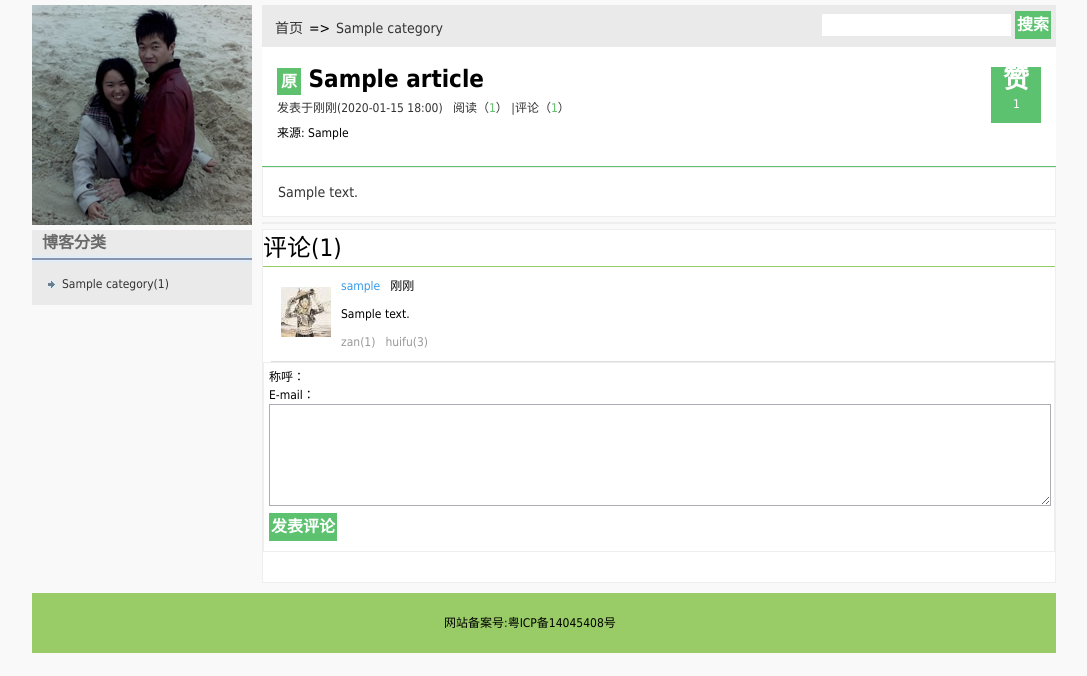
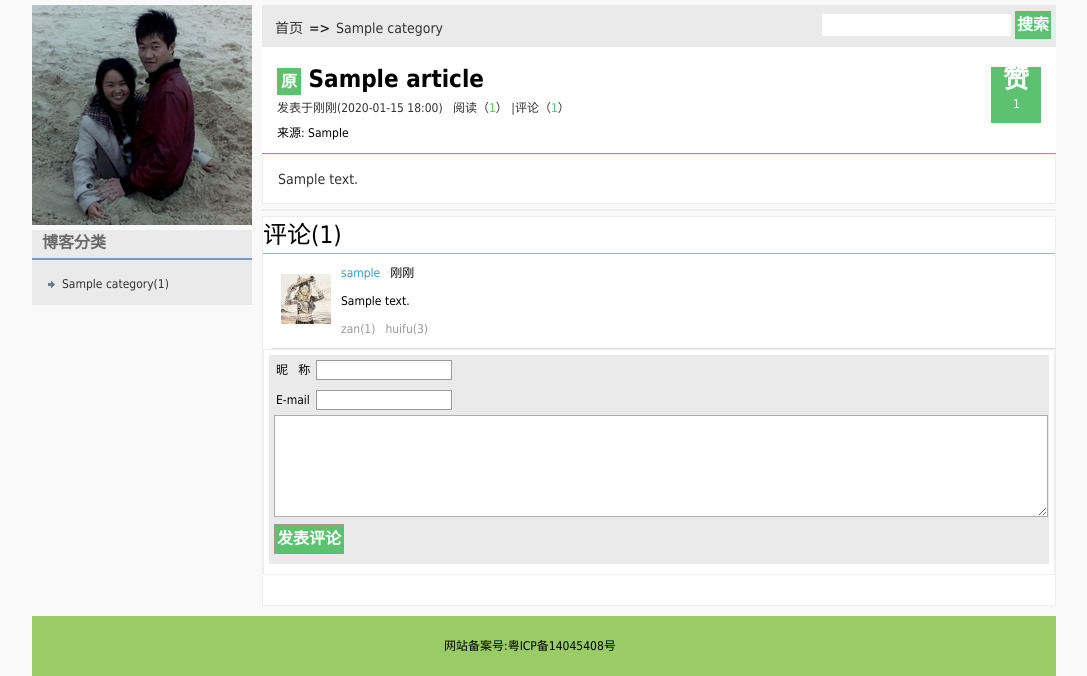
Before and after one commit to kevin386/proj_blog, a Django app: page /blog/art/1/ in a window 1280 px wide. Shown: the part 178-854 px from the top of the page, without its empty margins (96-1183 px from the left). Before the commit the page ends 831 px from the top, so only its background shows below. Run offline with Django 3.2, Linux system fonts and the light colour scheme; tables that the repository leaves empty hold one stand-in row (values such as "Sample post"); parts of the project's set-up code (start-up, migrations or seed data) failed here and were passed over; some libraries are stand-ins or nearby versions.

Commit message:
1. modify css of comment form.

```diff
--- a/blog/static/css/layout.css
+++ b/blog/static/css/layout.css
@@ -316,18 +316,8 @@ table {
 	width: 50px;
 	float: right;
 }
-.zan_article a:hover {
-	background-color:#009F00;
-	text-decoration:none;
-	color:#FFFFFF;
-}
-.zan_article a:active {
-	background-color:#009F00;
-	text-decoration:none;
-	color:#FFFFFF;
-}
 .article_main .article_title {
-	padding:20px 15px 20px 15px;
+	padding:20px 15px 7px 15px;
 	background-color: #FFF;
 	line-height: 25px;
 }
@@ -384,7 +374,7 @@ table {
 	line-height: 50px;
 }
 .article_comment_form textarea {
-	width: 100%;
+	width: 99.6%;
 	height: 100px;
 	margin-bottom: 7px;
 	border: 1px solid #ABADB3;
@@ -551,3 +541,23 @@ table {
 	padding:10px;
 	display:none;
 }
+
+.alt_comment_form {
+	background-color: #EAEAEA;
+	padding-bottom: 10px;
+	padding-left: 5px;
+}
+
+.alt_comment_form .com_line{
+	line-height: 30px;
+}
+
+.alt_comment_form .flag{
+	width: 40px;
+	display: inline-block;
+	margin-left: 2px;
+}
+
+.alt_comment_form input{
+	border: solid 1px #999999;
+}
--- a/blog/templates/article.html
+++ b/blog/templates/article.html
@@ -70,12 +70,12 @@
                 {% endfor %}
                 <form class="alt_comment_form" action="{% url 'submit_comment' article.id %}" method="post">
                     {% csrf_token %}
-                <p>
-                称呼：<input type="text" id="user_name" name="user_name">
-                </p>
-                <p>
-                E-mail：<input type="text" id="email" name="email">
-                </p>
+                    <div class="com_line">
+                    <div class="flag">昵&nbsp;&nbsp;&nbsp;称</div><input type="text" id="user_name" name="user_name">
+                    </div>
+                    <div class="com_line">
+                    <div class="flag">E-mail</div><input type="text" id="email" name="email">
+                    </div>
                     <textarea id="comment_content" name="comment_content"></textarea>
                     <p>
                     <input type="submit" id="search_button" value="发表评论">
```
Lines whose indentation alone changed are shown as unchanged.
